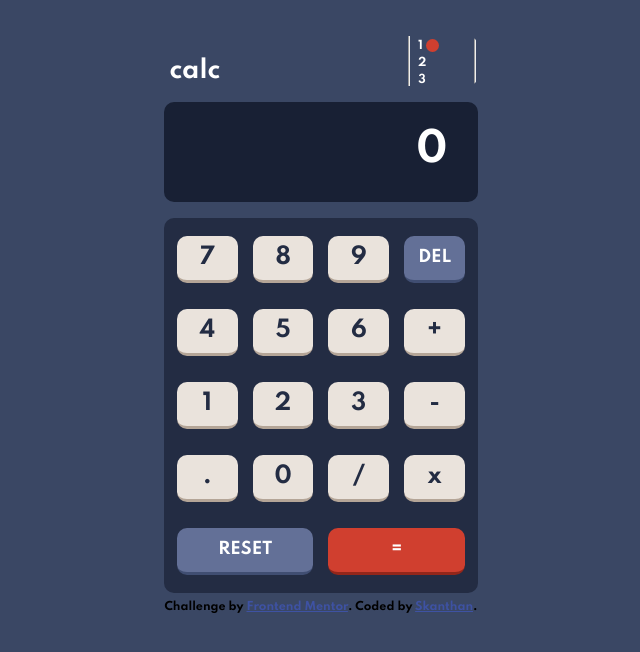
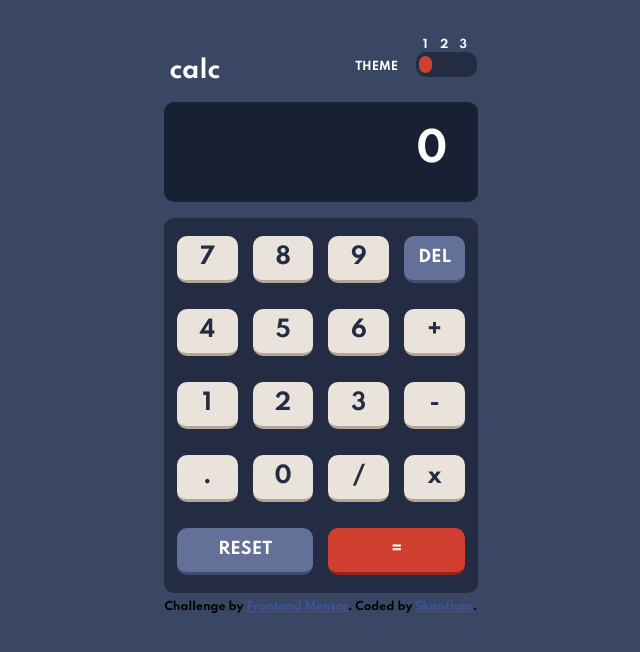
Before and after one commit to skanthanvijay/FrontendMentor-Calculator, a plain HTML site: page index.html in a window 1280 px wide. Shown: the whole page, without its empty margins (319-959 px from the left). Drawn offline with Linux system fonts and the light colour scheme.

Commit message:
Revamped

```diff
--- a/CSS/styles.css
+++ b/CSS/styles.css
@@ -8,6 +8,15 @@ body {
 input[type="radio" i] {
   margin: 0;
   opacity: 0;
+}
+
+fieldset {
+  border: 0;
+  margin-right: 12px;
+}
+
+label {
+  margin-bottom: 4px;
 }
 
 
@@ -43,15 +52,6 @@ input[type="radio" i] {
   margin: auto;
 }
 
-.toggle-cont {
-  display: grid;
-}
-
-.button-cont {
-  padding: 5px;
-  border-radius: 10px;
-}
-
 .right-cont {
   display: flex;
   font-size: 0.7rem;
@@ -64,11 +64,50 @@ input[type="radio" i] {
   right: 18px;
 }
 
+.toggle-cont {
+  display: grid;
+}
+
+.toggle-text {
+  margin-top: 15%;
+  margin-right: 15%;
+}
+
+.sub-rightcont {
+  display: flex;
+  align-items: center;
+}
+
+.checkbox {
+  display: inline-block;
+  text-align: center;
+  padding: 3px;
+}
+
+.checkbox-cont {
+  position: relative;
+  top: 9px;
+  display: flex;
+}
+
+.checkbox label {
+  display: block;
+}
+
 .check {
-  display: inline;
   overflow: hidden;
   border-radius: 9px;
   opacity: 0;
+}
+
+.button-cont {
+  position: relative;
+  bottom: 15px;
+  border-radius: 10px;
+  padding: 5px;
+  height: 15px;
+  width: 90%;
+  z-index: -1;
 }
 
 .visible {
```
